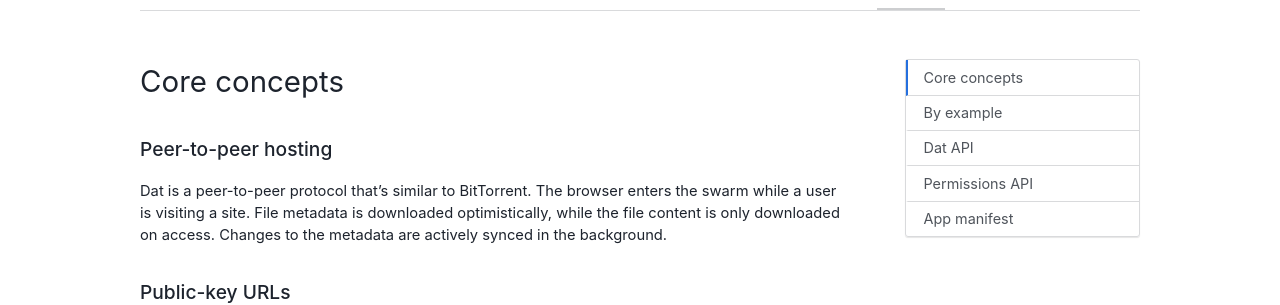
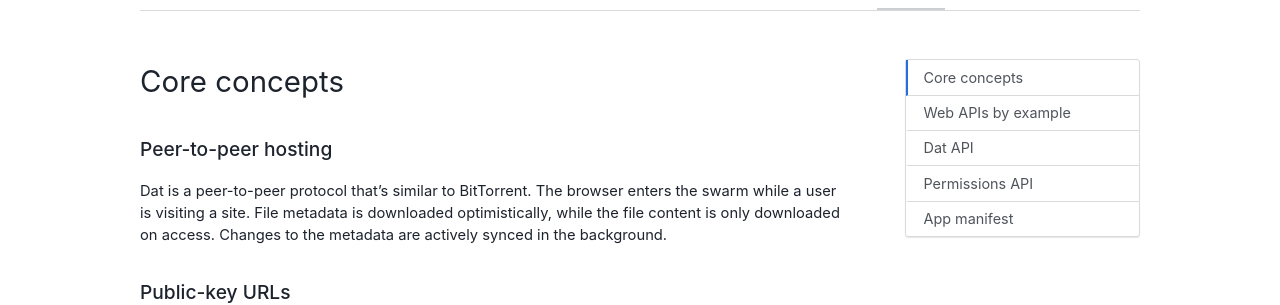
Before and after one commit to beakerbrowser/beakerbrowser.com, a Jekyll site: the page built from _docs/apis/core-concepts.md, in a window 1280 px wide. Shown: the part 152-457 px from the top of the page. Built offline with Jekyll 4.4.1, drawn with Linux system fonts in a browser that asks for light colours.

Commit message:
Fix Web APIs by example highlighting

```diff
--- a/_data/docs.yml
+++ b/_data/docs.yml
@@ -29,7 +29,7 @@
   children:
     - title: Core concepts
       url: /docs/apis/core-concepts.html
-    - title: By example
+    - title: Web APIs by example
       url: /docs/apis/by-example.html
     - title: Dat API
       url: /docs/apis/dat.html
```
